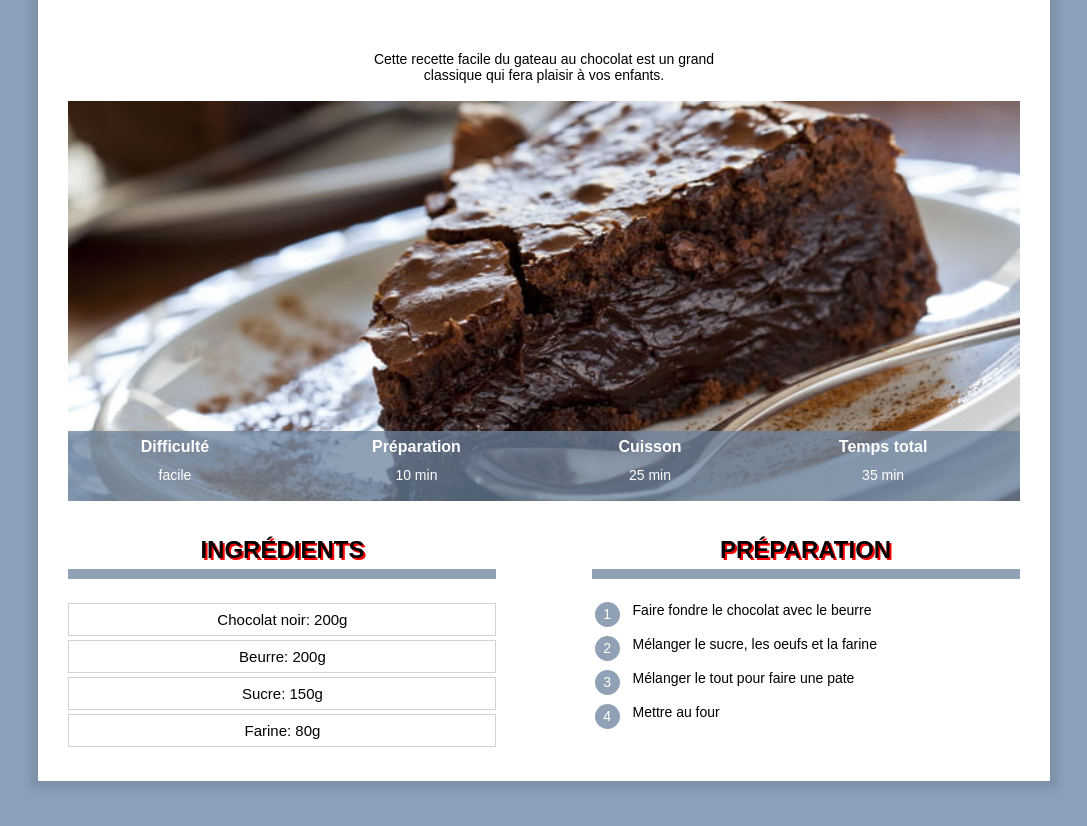
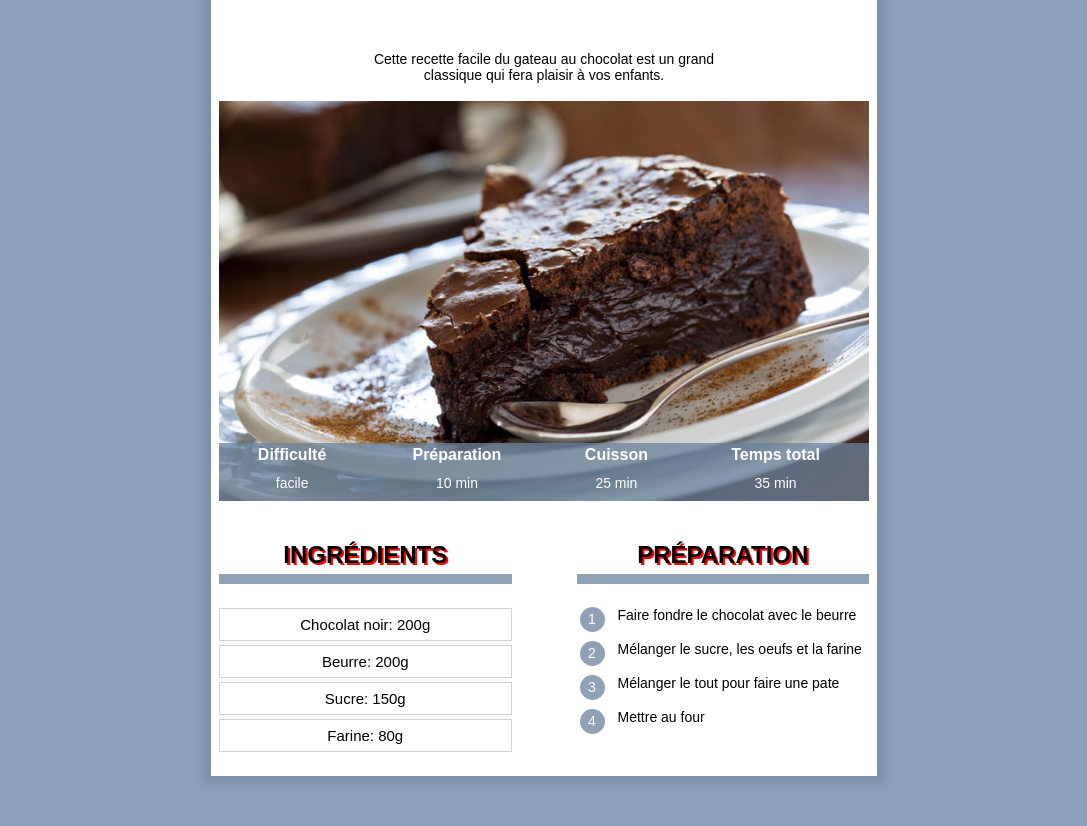
Before and after one commit to toumad/recette_gateau, a plain HTML site: page index.html in a window 1280 px wide. Shown: the part 190-1016 px from the top of the page, without its empty margins (96-1183 px from the left). Drawn offline with Linux system fonts and the light colour scheme.

Commit message:
Add files via upload

```diff
--- a/index.html
+++ b/index.html
@@ -4,6 +4,8 @@
 
 
                 <meta charset="utf-8">
+                <meta name="viewport" content="width=device-width, initial-scale=1.0">
+
                 <link rel="stylesheet" href="recette.css">
 
         </head>
--- a/recette.css
+++ b/recette.css
@@ -14,9 +14,8 @@ body {
 }
 div.contenu {
     background-color: white;
-    margin: 60px 10% 80px 10%;
-    padding: 0px 30px 30px 30px;
-    min-width: 350px;
+    margin: 40px 8px 40px 8px;
+    padding: 0px 8px 20px 8px;
     box-shadow: 0px 0px 8px 8px rgba(0, 0, 0, 0.1);
 }
 h1{
@@ -58,16 +57,16 @@ table.infos{
     width: 100%;
     color: white;
     background-color: #6C829DC0;
-    height: 70px;
+    height: 50px;
 }
 table.infos td{
     text-align: center;
-    font-size: 14px;
+    font-size: 12px;
     vertical-align: top;
     padding:8px;
 }
 table.infos th{
-    font-size: 16px;
+    font-size: 14px;
     vertical-align: bottom;
 }
 img.infos{
@@ -79,14 +78,13 @@ img.infos{
 }
 
 div.colonne{
-    width: 45%;
-    margin-top: 15px;
+    width: 100%;
+    margin-top: 20px;
 
 }
 
 div.colonne1{
     display: inline-block;
-    margin-right: 10%;
 
 
 }
@@ -100,11 +98,6 @@ div.ing p{
 
 }
 
-div.colonne2{
-    float: right;
-
-
-}
 div.colonne h2{
     text-align: center;
 
@@ -145,6 +138,45 @@ table.prep tr{
 div.colonne h2{
         text-shadow: 2px 2px red;
 }
+
+@media only screen and (min-width: 768px) {
+    div.contenu {
+         min-width: 350px;
+         margin: 60px 10% 80px 10%;
+         spadding: 0px 30px 30px 30px;
+
+    }
+    table.infos td{
+        font-size: 14px;
+    }
+    table.infos th{
+        font-size: 16px;
+
+    }
+    div.colonne{
+        width: 45%;
+
+    }
+    div.colonne1{
+        margin-right: 10%;
+
+
+    }
+    div.colonne2{
+        float: right;
+    }
+
+}
+
+@media only screen and (min-width: 900px) {
+    div.contenu {
+        margin-left: auto;
+        margin-right: auto;
+        width: 650px;
+
+   }
+
+}
 /* div.colnne h2{
     text-align: center;
     margin-right: 50%;
```
